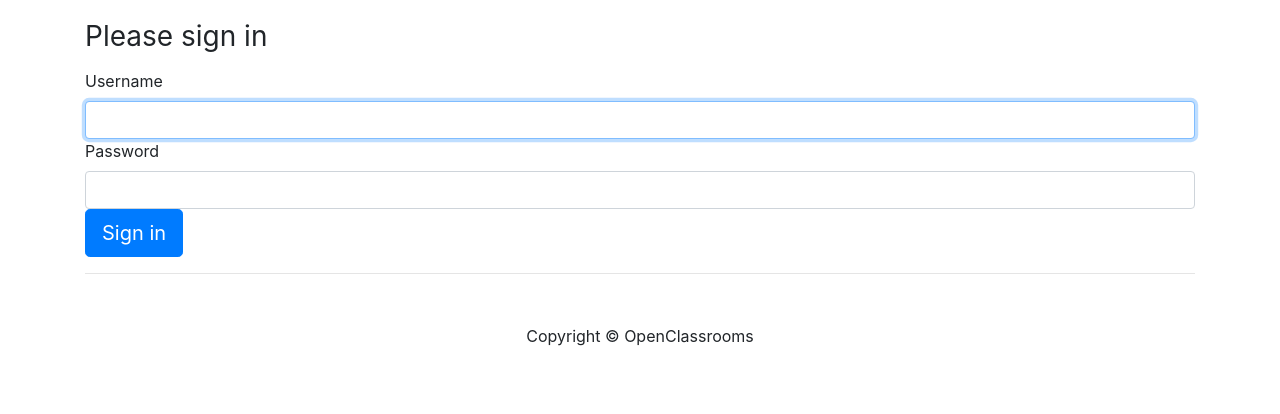
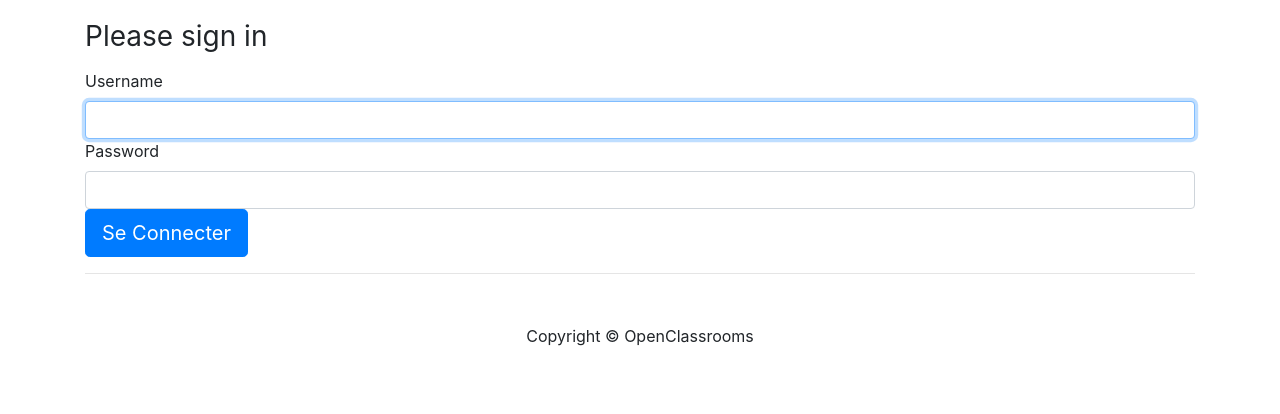
Before and after one commit to captainfrak/Projet8, a Symfony app: template templates/security/login.html.twig in a window 1280 px wide. Shown: the part 519-933 px from the top of the page. Run offline with Twig, Linux system fonts and the light colour scheme; the template is opened without the code that fills it, so the values that code supplies are empty; some libraries are stand-ins or nearby versions.

Commit message:
refacto: translation of a button, and code covering files

```diff
--- a/templates/security/login.html.twig
+++ b/templates/security/login.html.twig
@@ -36,7 +36,7 @@
     #}
 
     <button class="btn btn-lg btn-primary" type="submit">
-        Sign in
+        Se Connecter
     </button>
 </form>
 {% endblock %}
```
